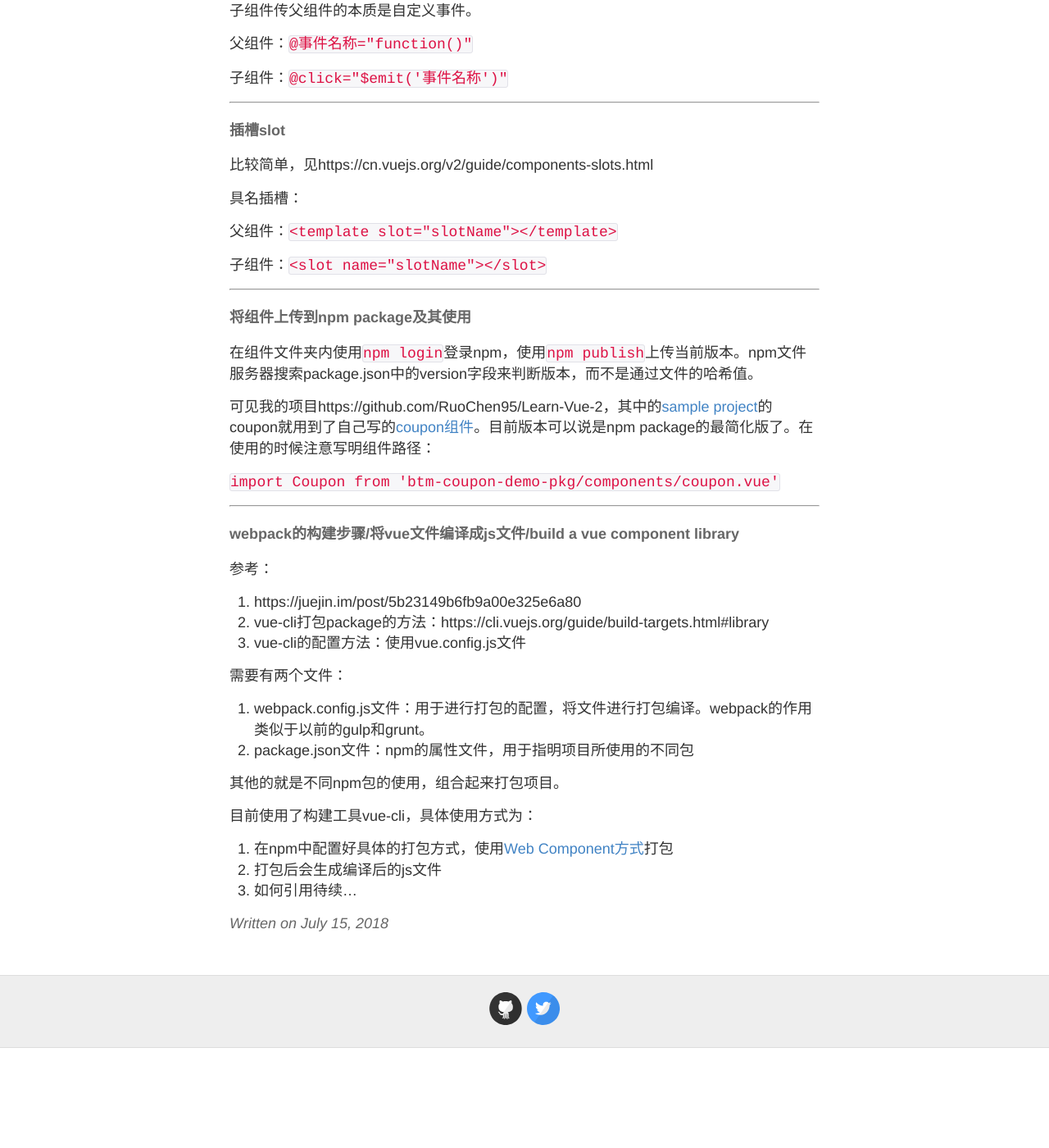
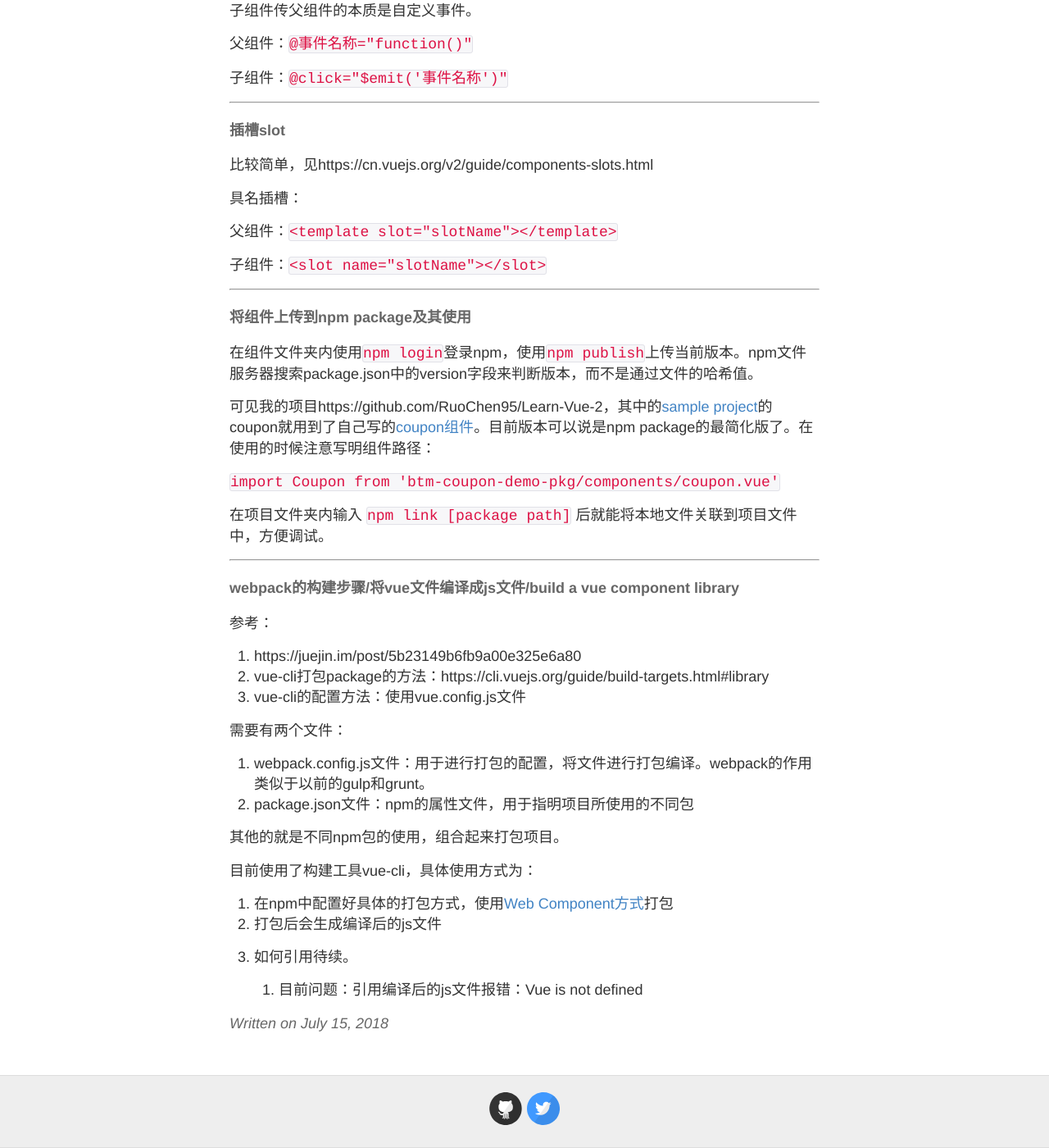
Before and after one commit to RuoChen95/Ruochen95.github.io, a Jekyll site: the page built from _posts/2018-7-15-npm package技术实践.md, in a window 1280 px wide and 1400 px high, scrolled down 608 px. Shown: the whole window at 82% size. Built offline with Jekyll 4.4.1, drawn with Linux system fonts in a browser that asks for light colours; before the commit the page ends 1886 px from its top, so only the background shows below that.

Commit message:
update npm package技术实践

````diff
--- a/_posts/2018-7-15-npm package技术实践.md
+++ b/_posts/2018-7-15-npm package技术实践.md
@@ -47,7 +47,9 @@ npm方面：
 
 可见我的项目https://github.com/RuoChen95/Learn-Vue-2，其中的[sample project](https://github.com/RuoChen95/Learn-Vue-2/tree/master/sample-project)的coupon就用到了自己写的[coupon组件](https://github.com/RuoChen95/Learn-Vue-2/tree/master/btm-coupon-demo-pkg)。目前版本可以说是npm package的最简化版了。在使用的时候注意写明组件路径：
 
-`` import Coupon from 'btm-coupon-demo-pkg/components/coupon.vue' ``
+``` import Coupon from 'btm-coupon-demo-pkg/components/coupon.vue' ```
+
+在项目文件夹内输入 ```npm link [package path]``` 后就能将本地文件关联到项目文件中，方便调试。
 
 ----
 
@@ -70,4 +72,6 @@ npm方面：
 
 1. 在npm中配置好具体的打包方式，使用[Web Component方式](https://cli.vuejs.org/guide/build-targets.html#web-component)打包
 2. 打包后会生成编译后的js文件
-3. 如何引用待续...
+3. 如何引用待续。
+
+    1. 目前问题：引用编译后的js文件报错：Vue is not defined
````
